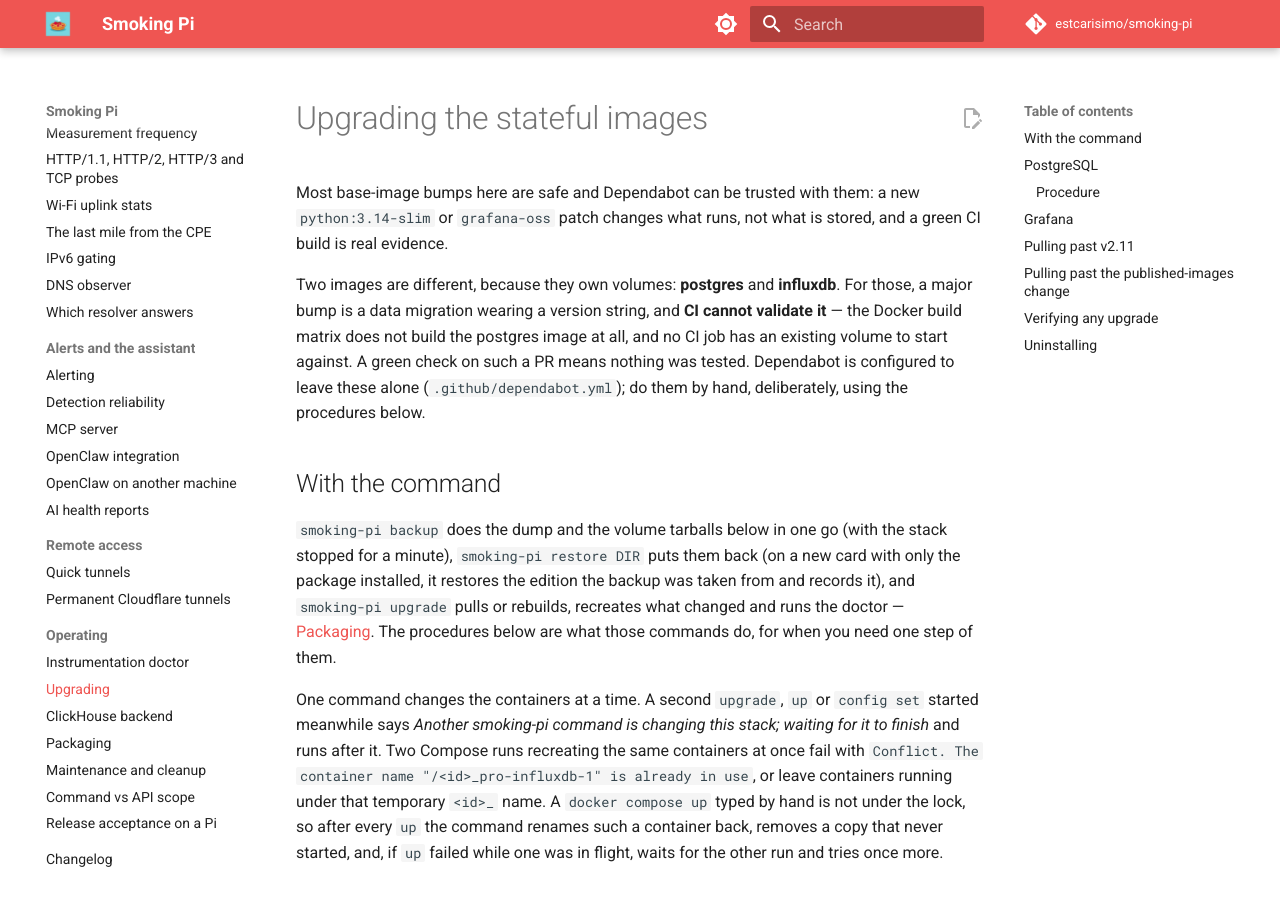
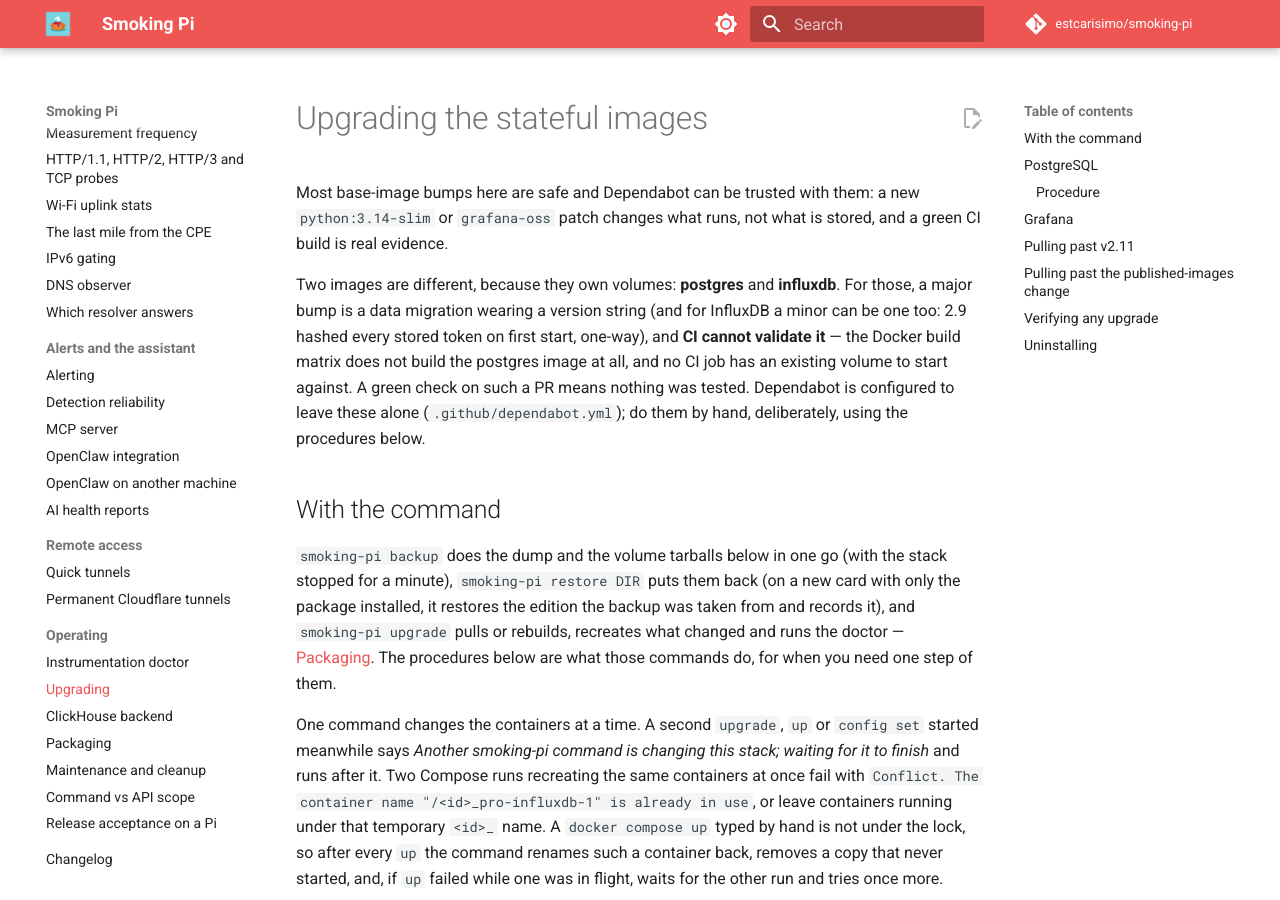
Before and after one commit to estcarisimo/smoking-pi, an MkDocs documentation site: the page built from docs/upgrades.md, in a window 1280 px wide and 900 px high. Built offline with MkDocs 1.6.1 and Material for MkDocs 9.7.7, drawn with Linux system fonts in a browser that asks for light colours; comment, search, counter and statistics services are not loaded.

Commit message:
ci(dependabot): hold InfluxDB minors for a hand upgrade too (#168)
2.9 hashed every stored token on first start, one-way, and broke the token
sync script's parsing (#157). Dependabot only held majors back, so the
2.7 -> 2.9 bump arrived as a routine minor PR (#155).

Co-authored-by: Claude Opus 5.5 <noreply@anthropic.com>

```diff
--- a/docs/upgrades.md
+++ b/docs/upgrades.md
@@ -6,7 +6,8 @@ stored, and a green CI build is real evidence.
 
 Two images are different, because they own volumes: **postgres** and
 **influxdb**. For those, a major bump is a data migration wearing a version
-string, and **CI cannot validate it** — the Docker build matrix does not build
+string (and for InfluxDB a minor can be one too: 2.9 hashed every stored
+token on first start, one-way), and **CI cannot validate it** — the Docker build matrix does not build
 the postgres image at all, and no CI job has an existing volume to start
 against. A green check on such a PR means nothing was tested. Dependabot is
 configured to leave these alone (`.github/dependabot.yml`); do them by hand,
```
Also changed, not shown: 1 other file.
